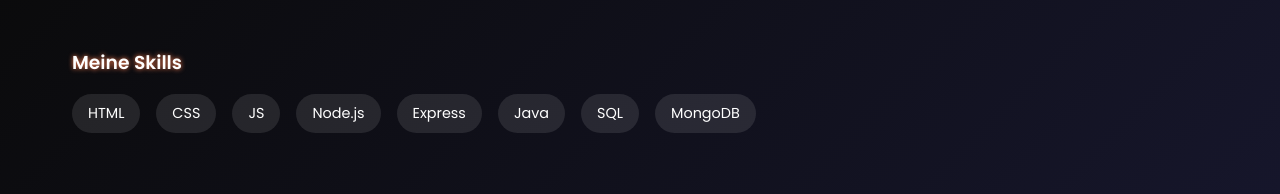
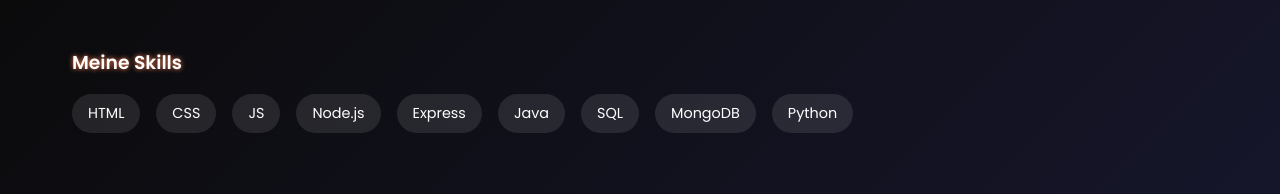
Before and after one commit to dkoenig98/Portfolio, a website: page frontend/index.html in a window 1280 px wide. Shown: the part 883-1077 px from the top of the page. Drawn offline with nearby package versions, Linux system fonts and the light colour scheme.

Commit message:
changed homepage

```diff
--- a/frontend/index.html
+++ b/frontend/index.html
@@ -57,6 +57,7 @@
                 <li class="skill-java">Java</li>
                 <li class="skill-sql">SQL</li>
                 <li class="skill-mongodb">MongoDB</li>
+                <li class="skill-mongodb">Python</li>
             </ul>
         </section>
 
@@ -69,10 +70,12 @@
 
         <section id="contact">
             <h2 class="glow-text-secondary">Kontakt</h2>
+        <!--
             <p>Gefallen dir meine kleinen aber feinen Projekte und bist du an einer möglichen Zusammenarbeit interessiert?</p>
             <p>Dann schreib mir doch einfach!</p>
             <br>
             <a href="info.domkoenig@gmail.com" class="cta-button pulsate">Schreib mir</a>
+        -->
         </section>
     </main>
 
```
